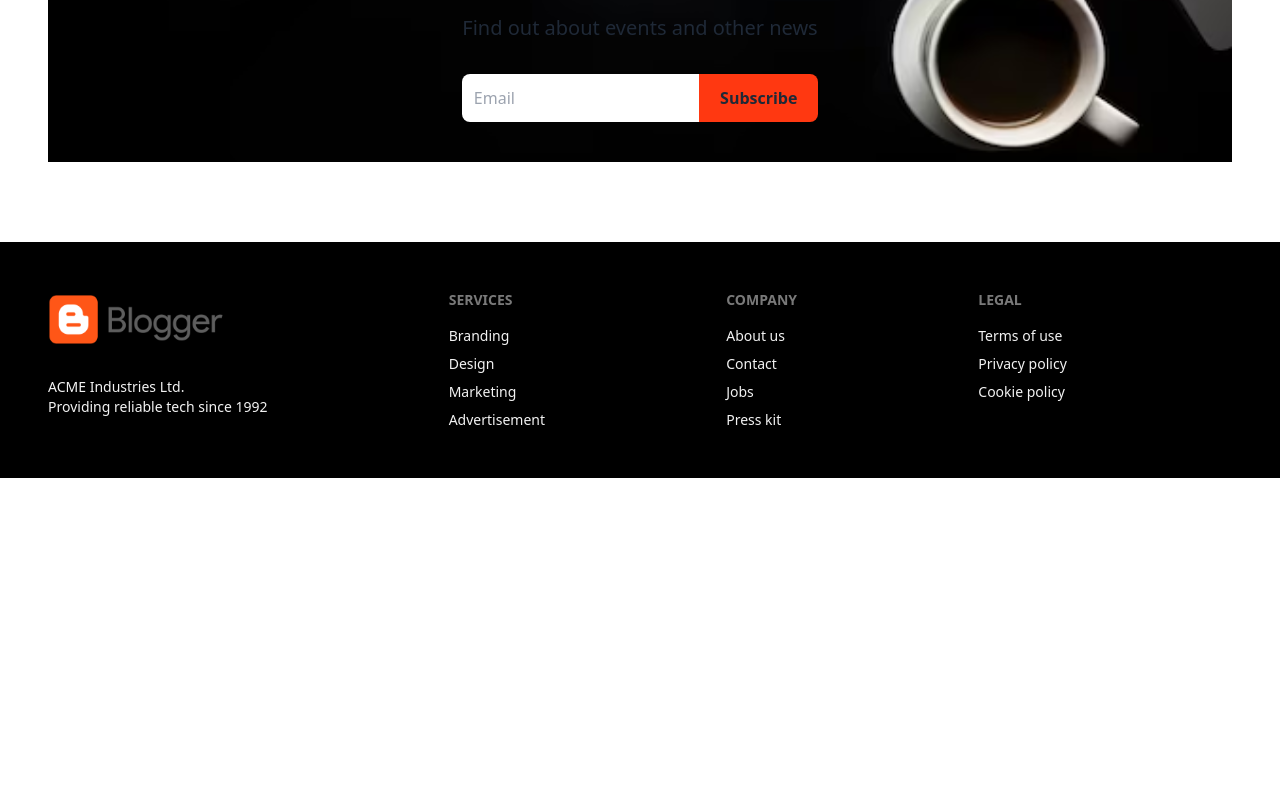
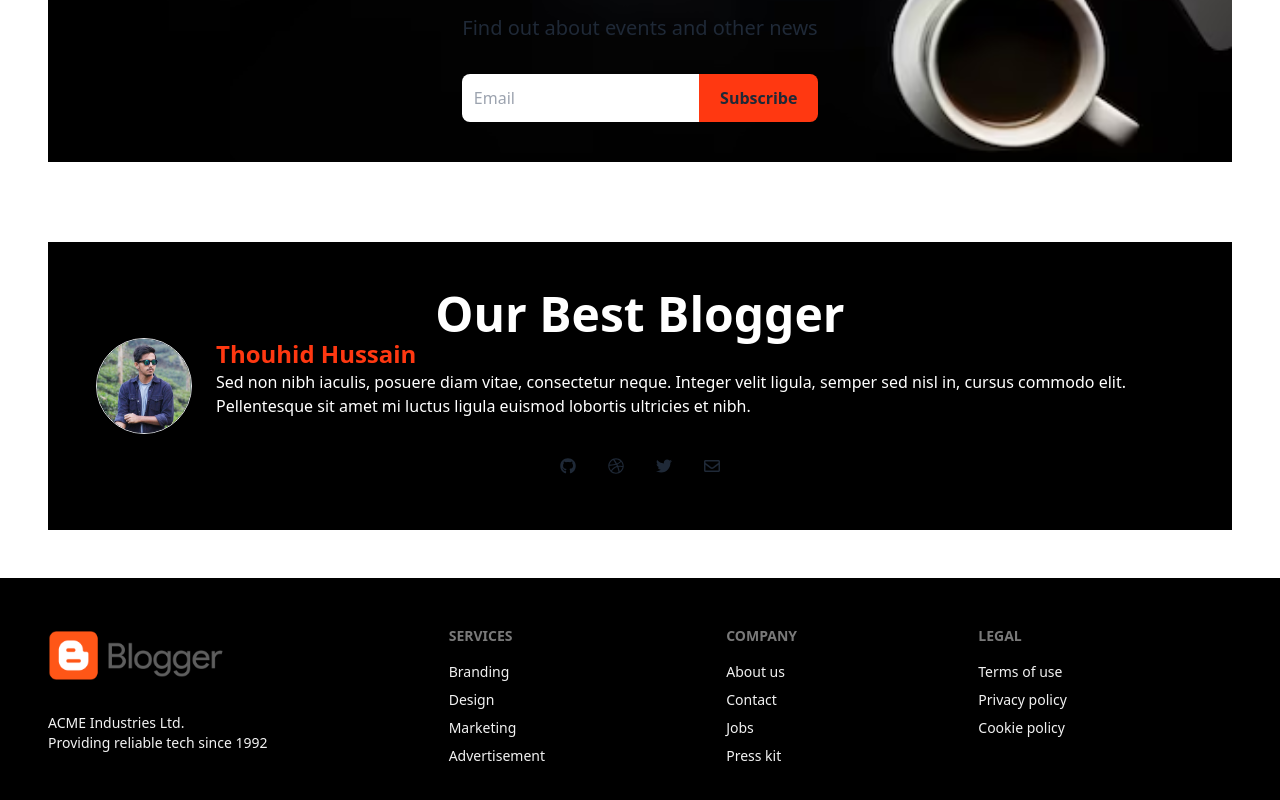
Before and after one commit to Thouhid98/b8a11-client-side, a React (Vite) app: page / in a window 1280 px wide. Shown: the part 935-1735 px from the top of the page. Before the commit the page ends 1413 px from the top, so only its background shows below. Built offline with nearby package versions, Linux system fonts and the light colour scheme; no server answers.

Commit message:
Best Blogger section added

```diff
--- a/package.json
+++ b/package.json
@@ -18,6 +18,7 @@
     "react-data-table-component": "^7.5.4",
     "react-dom": "^18.2.0",
     "react-loading-skeleton": "^3.3.1",
+    "react-photo-view": "^1.2.3",
     "react-router-dom": "^6.18.0",
     "sort-by": "^1.2.0",
     "sweetalert2": "^11.9.0"
--- a/src/Pages/Home/Article.jsx
+++ b/src/Pages/Home/Article.jsx
@@ -2,8 +2,39 @@
 
 const Article = () => {
 	return (
-		<div>
-
+		<div className='pl-12 pr-12 mb-12'>
+			<div className="p-6  sm:p-12 bg-black dark:text-gray-100">
+			<h2 className='text-center text-5xl font-bold  text-white'>Our Best Blogger</h2>
+				<div className="flex flex-col space-y-4 md:space-y-0 md:space-x-6 md:flex-row">
+					<img src="/thouhid.jpg" alt="" className="self-center flex-shrink-0 w-24 h-24 border rounded-full md:justify-self-start dark:bg-gray-500 dark:border-gray-700" />
+					<div className="flex flex-col">
+						<h4 className="text-2xl font-semibold text-center md:text-left text-[#FF3811]">Thouhid Hussain</h4>
+						<p className="text-white" >Sed non nibh iaculis, posuere diam vitae, consectetur neque. Integer velit ligula, semper sed nisl in, cursus commodo elit. Pellentesque sit amet mi luctus ligula euismod lobortis ultricies et nibh.</p>
+					</div>
+				</div>
+				<div className="flex justify-center pt-4 space-x-4 align-center">
+					<a rel="noopener noreferrer" href="#" aria-label="GitHub" className="p-2 rounded-md dark:text-gray-100 hover:dark:text-violet-400">
+						<svg viewBox="0 0 496 512" xmlns="http://www.w3.org/2000/svg" className="w-4 h-4 fill-current">
+							<path d="M165.9 397.4c0 2-2.3 3.6-5.2 3.6-3.3.3-5.6-1.3-5.6-3.6 0-2 2.3-3.6 5.2-3.6 3-.3 5.6 1.3 5.6 3.6zm-31.1-4.5c-.7 2 1.3 4.3 4.3 4.9 2.6 1 5.6 0 6.2-2s-1.3-4.3-4.3-5.2c-2.6-.7-5.5.3-6.2 2.3zm44.2-1.7c-2.9.7-4.9 2.6-4.6 4.9.3 2 2.9 3.3 5.9 2.6 2.9-.7 4.9-2.6 4.6-4.6-.3-1.9-3-3.2-5.9-2.9zM244.8 8C106.1 8 0 113.3 0 252c0 110.9 69.8 205.8 169.5 239.2 12.8 2.3 17.3-5.6 17.3-12.1 0-6.2-.3-40.4-.3-61.4 0 0-70 15-84.7-29.8 0 0-11.4-29.1-27.8-36.6 0 0-22.9-15.7 1.6-15.4 0 0 24.9 2 38.6 25.8 21.9 38.6 58.6 27.5 72.9 20.9 2.3-16 8.8-27.1 16-33.7-55.9-6.2-112.3-14.3-112.3-110.5 0-27.5 7.6-41.3 23.6-58.9-2.6-6.5-11.1-33.3 2.6-67.9 20.9-6.5 69 27 69 27 20-5.6 41.5-8.5 62.8-8.5s42.8 2.9 62.8 8.5c0 0 48.1-33.6 69-27 13.7 34.7 5.2 61.4 2.6 67.9 16 17.7 25.8 31.5 25.8 58.9 0 96.5-58.9 104.2-114.8 110.5 9.2 7.9 17 22.9 17 46.4 0 33.7-.3 75.4-.3 83.6 0 6.5 4.6 14.4 17.3 12.1C428.2 457.8 496 362.9 496 252 496 113.3 383.5 8 244.8 8zM97.2 352.9c-1.3 1-1 3.3.7 5.2 1.6 1.6 3.9 2.3 5.2 1 1.3-1 1-3.3-.7-5.2-1.6-1.6-3.9-2.3-5.2-1zm-10.8-8.1c-.7 1.3.3 2.9 2.3 3.9 1.6 1 3.6.7 4.3-.7.7-1.3-.3-2.9-2.3-3.9-2-.6-3.6-.3-4.3.7zm32.4 35.6c-1.6 1.3-1 4.3 1.3 6.2 2.3 2.3 5.2 2.6 6.5 1 1.3-1.3.7-4.3-1.3-6.2-2.2-2.3-5.2-2.6-6.5-1zm-11.4-14.7c-1.6 1-1.6 3.6 0 5.9 1.6 2.3 4.3 3.3 5.6 2.3 1.6-1.3 1.6-3.9 0-6.2-1.4-2.3-4-3.3-5.6-2z"></path>
+						</svg>
+					</a>
+					<a rel="noopener noreferrer" href="#" aria-label="Dribble" className="p-2 rounded-md dark:text-gray-100 hover:dark:text-violet-400">
+						<svg viewBox="0 0 512 512" xmlns="http://www.w3.org/2000/svg" className="w-4 h-4 fill-current">
+							<path d="M256 8C119.252 8 8 119.252 8 256s111.252 248 248 248 248-111.252 248-248S392.748 8 256 8zm163.97 114.366c29.503 36.046 47.369 81.957 47.835 131.955-6.984-1.477-77.018-15.682-147.502-6.818-5.752-14.041-11.181-26.393-18.617-41.614 78.321-31.977 113.818-77.482 118.284-83.523zM396.421 97.87c-3.81 5.427-35.697 48.286-111.021 76.519-34.712-63.776-73.185-116.168-79.04-124.008 67.176-16.193 137.966 1.27 190.061 47.489zm-230.48-33.25c5.585 7.659 43.438 60.116 78.537 122.509-99.087 26.313-186.36 25.934-195.834 25.809C62.38 147.205 106.678 92.573 165.941 64.62zM44.17 256.323c0-2.166.043-4.322.108-6.473 9.268.19 111.92 1.513 217.706-30.146 6.064 11.868 11.857 23.915 17.174 35.949-76.599 21.575-146.194 83.527-180.531 142.306C64.794 360.405 44.17 310.73 44.17 256.323zm81.807 167.113c22.127-45.233 82.178-103.622 167.579-132.756 29.74 77.283 42.039 142.053 45.189 160.638-68.112 29.013-150.015 21.053-212.768-27.882zm248.38 8.489c-2.171-12.886-13.446-74.897-41.152-151.033 66.38-10.626 124.7 6.768 131.947 9.055-9.442 58.941-43.273 109.844-90.795 141.978z"></path>
+						</svg>
+					</a>
+					<a rel="noopener noreferrer" href="#" aria-label="Twitter" className="p-2 rounded-md dark:text-gray-100 hover:dark:text-violet-400">
+						<svg viewBox="0 0 512 512" xmlns="http://www.w3.org/2000/svg" className="w-4 h-4 fill-current">
+							<path d="M459.37 151.716c.325 4.548.325 9.097.325 13.645 0 138.72-105.583 298.558-298.558 298.558-59.452 0-114.68-17.219-161.137-47.106 8.447.974 16.568 1.299 25.34 1.299 49.055 0 94.213-16.568 130.274-44.832-46.132-.975-84.792-31.188-98.112-72.772 6.498.974 12.995 1.624 19.818 1.624 9.421 0 18.843-1.3 27.614-3.573-48.081-9.747-84.143-51.98-84.143-102.985v-1.299c13.969 7.797 30.214 12.67 47.431 13.319-28.264-18.843-46.781-51.005-46.781-87.391 0-19.492 5.197-37.36 14.294-52.954 51.655 63.675 129.3 105.258 216.365 109.807-1.624-7.797-2.599-15.918-2.599-24.04 0-57.828 46.782-104.934 104.934-104.934 30.213 0 57.502 12.67 76.67 33.137 23.715-4.548 46.456-13.32 66.599-25.34-7.798 24.366-24.366 44.833-46.132 57.827 21.117-2.273 41.584-8.122 60.426-16.243-14.292 20.791-32.161 39.308-52.628 54.253z"></path>
+						</svg>
+					</a>
+					<a rel="noopener noreferrer" href="#" aria-label="Email" className="p-2 rounded-md dark:text-gray-100 hover:dark:text-violet-400">
+						<svg viewBox="0 0 512 512" xmlns="http://www.w3.org/2000/svg" className="w-4 h-4 fill-current">
+							<path d="M464 64H48C21.49 64 0 85.49 0 112v288c0 26.51 21.49 48 48 48h416c26.51 0 48-21.49 48-48V112c0-26.51-21.49-48-48-48zm0 48v40.805c-22.422 18.259-58.168 46.651-134.587 106.49-16.841 13.247-50.201 45.072-73.413 44.701-23.208.375-56.579-31.459-73.413-44.701C106.18 199.465 70.425 171.067 48 152.805V112h416zM48 400V214.398c22.914 18.251 55.409 43.862 104.938 82.646 21.857 17.205 60.134 55.186 103.062 54.955 42.717.231 80.509-37.199 103.053-54.947 49.528-38.783 82.032-64.401 104.947-82.653V400H48z"></path>
+						</svg>
+					</a>
+				</div>
+			</div>
 		</div>
 	);
 };
```
Also changed, not shown: src/Pages/Home/Recentposts/Singlerecentpost.jsx (+15 -3 lines), 1 other file (tests, documents, lock files or other folders).
